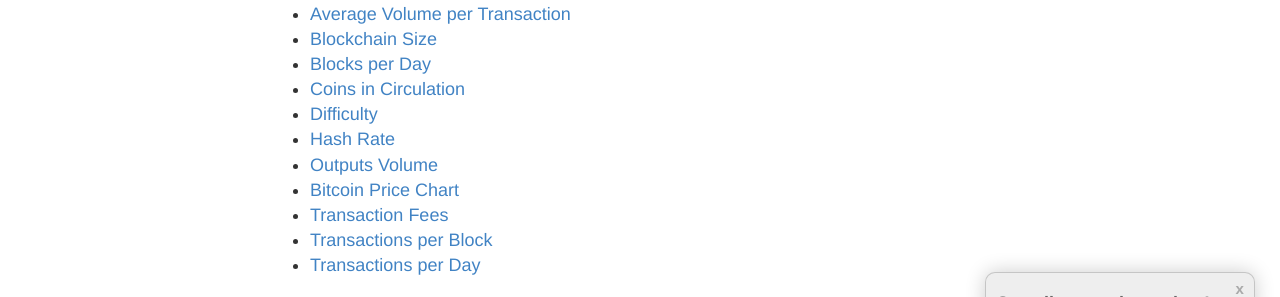
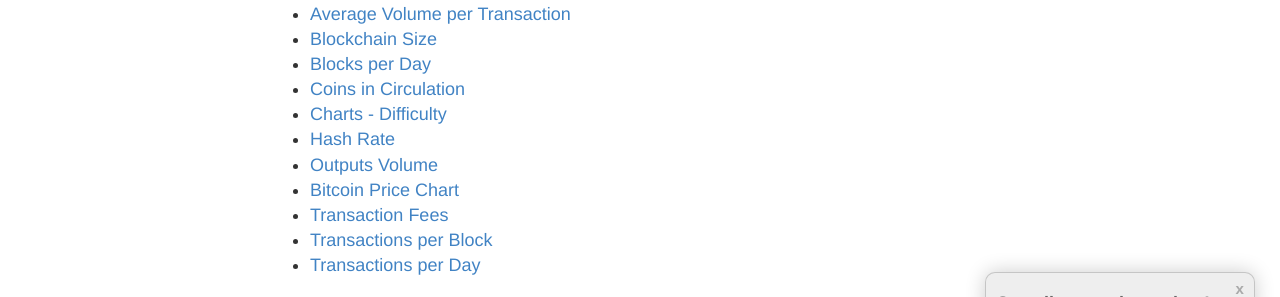
Before and after one commit to vesk4000/bm, a Jekyll site: the page built from en/charts/index.md, in a window 1280 px wide. Shown: the part 407-704 px from the top of the page. Built offline with Jekyll 4.4.1, drawn with Linux system fonts in a browser that asks for light colours; nearby versions of some CDN libraries.

Commit message:
Update difficulty.md

```diff
--- a/en/charts/difficulty.md
+++ b/en/charts/difficulty.md
@@ -1,5 +1,6 @@
 ---
-title: Difficulty
+title: Charts - Difficulty
+description: Charts - Difficulty
 chart: true
 charts:
   - difficulty
```
